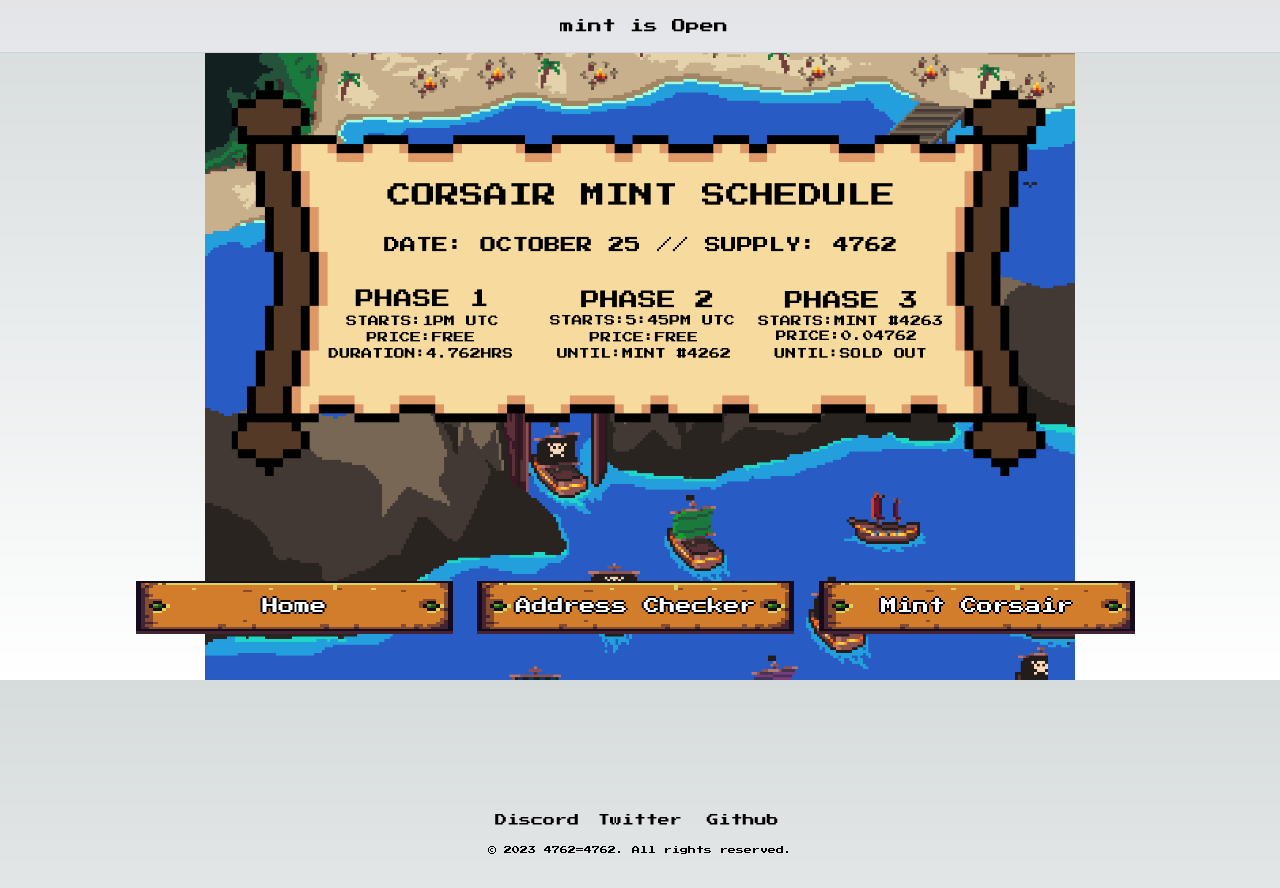
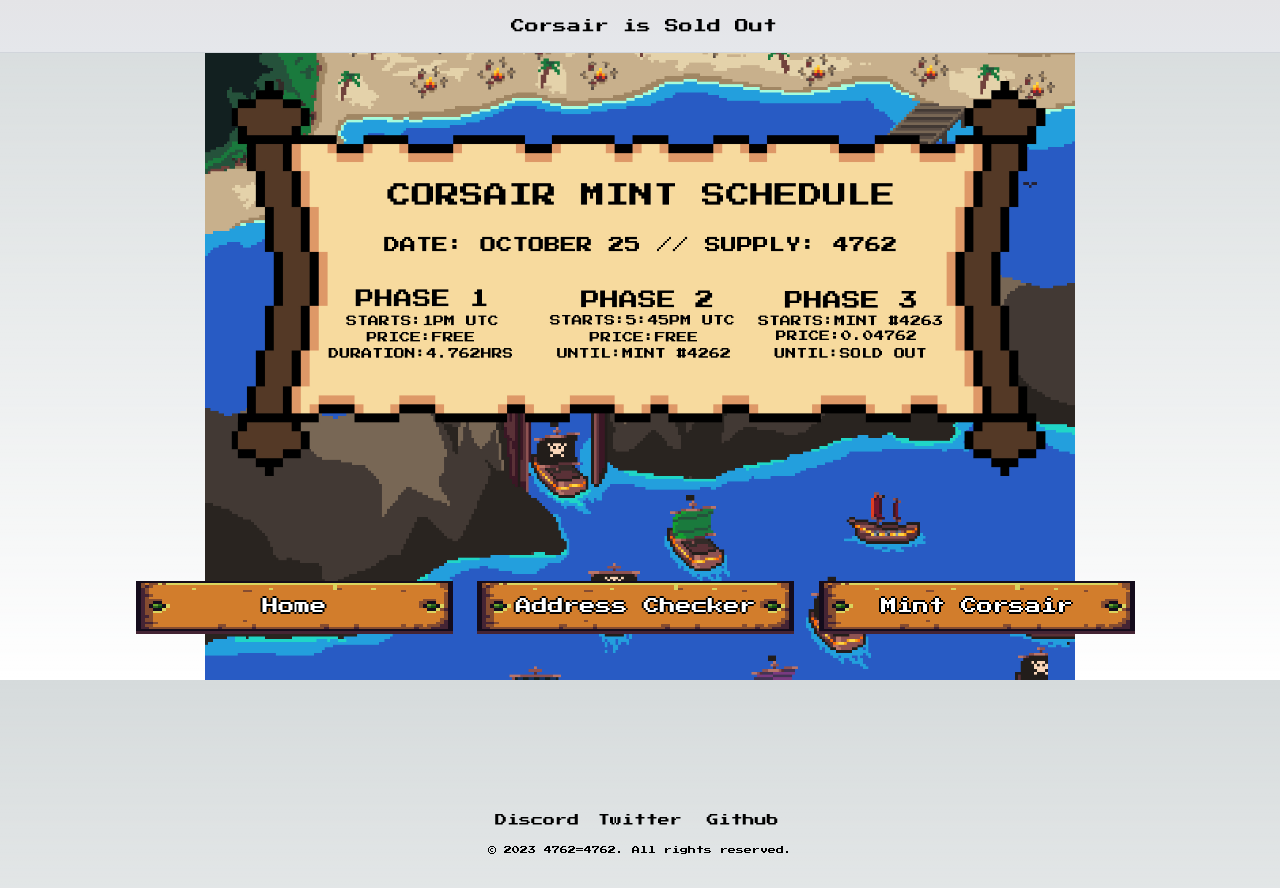
Before and after one commit to 4762armada/web, a Next.js app: page / in a window 1280 px wide. Built offline with nearby package versions, Linux system fonts and the light colour scheme.

Commit message:
chore: fix countdown with moment

```diff
--- a/src/app/countdown.tsx
+++ b/src/app/countdown.tsx
@@ -23,7 +23,7 @@ const Countdown: React.FC<CountdownProps> = ({ targetTime }) => {
   const minutes = timeDifference.minutes();
   const seconds = timeDifference.seconds();
 
-  return <div className="pl-2">mint is Open</div>;
+  return <div className="pl-2">Corsair is Sold Out</div>;
 };
 
 const addLeadingZero = (value: any) => (value < 10 ? `0${value}` : value);
```
